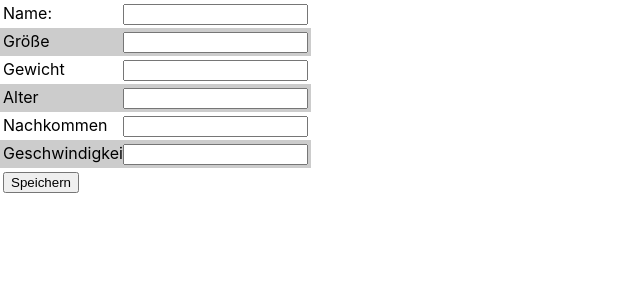
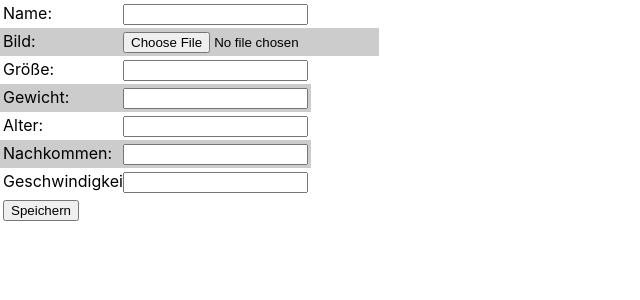
Before and after one commit to lucasm98/Supertrumpf, a React (Create React App) app: page / in a window 1280 px wide. Shown: the top 300 px of the page, without its empty margins (0-640 px from the left). Built offline with nearby package versions, Linux system fonts and the light colour scheme; the HTML template or start-up script is replaced by a standard one.

Commit message:
added File Upload

```diff
--- a/data.json
+++ b/data.json
@@ -31,7 +31,7 @@
       "speed": 50
     },
     {
-      "id": 1,
+      "id": 4,
       "name": "Krokodil",
       "image": "placeholder.png",
       "size": 5.2,
--- a/src/App.tsx
+++ b/src/App.tsx
@@ -1,7 +1,26 @@
 import React from "react";
 
 import Form from "./admin/Form";
+import axios from "axios";
 
 export default function App() {
-  return <Form onSubmit={animal => console.log(animal)}/>;
+  return (
+    <Form
+      onSubmit={animal => {
+        const data = new FormData();
+        data.append('name', animal.name);
+        data.append('image', animal.image);
+        data.append('size', animal.size.toString());
+        data.append('weight', animal.weight.toString());
+        data.append('age', animal.age.toString());
+        data.append('offspring', animal.offspring.toString());
+        data.append('speed', animal.speed.toString());
+        axios.post('http://localhost:3001/card', data, {
+          headers: {
+            'content-type': 'multipart/form-data',
+          },
+        });
+      }}
+    />
+  );
 }
--- a/src/admin/Form.tsx
+++ b/src/admin/Form.tsx
@@ -14,7 +14,7 @@ export default function Form({ onSubmit, animal: initialAnimal }: Props) {
     <StyledForm
       onSubmit={e => {
         e.preventDefault();
-        onSubmit(animal)
+        onSubmit(animal);
       }}
     >
       <Row>
@@ -26,13 +26,17 @@ export default function Form({ onSubmit, animal: initialAnimal }: Props) {
           onChange={changeProperty}
         />
       </Row>
+      <Row>
+        <Label htmlFor="image">Bild:</Label>
+        <input type="file" id="image" onChange={changeProperty}/>
+      </Row>
       {Object.keys(Animal.properties).map(property => {
         let value = (animal as any)[property];
         value = value === 0 ? '' : value;
         return (
           <Row key={property}>
             <Label htmlFor={property}>
-              {Animal.properties[property].label}
+              {Animal.properties[property].label}:
             </Label>
             <input
               type="text"
--- a/src/admin/useCardAdmin.tsx
+++ b/src/admin/useCardAdmin.tsx
@@ -3,17 +3,24 @@ import update from "immutability-helper";
 import Animal from "../Game/Animal";
 
 export default function useCardAdmin(
-  initialAnimal: Animal = new Animal('','',0,0,0,0,0)
+  initialAnimal: Animal = new Animal('', '', 0, 0, 0, 0, 0)
 ): [Animal, (event: ChangeEvent<HTMLInputElement>) => void] {
   const [animal, setAnimal] = useState<Animal>(initialAnimal);
 
   const changeProperty = useCallback(
     (event: ChangeEvent<HTMLInputElement>): void => {
-      setAnimal(animalState =>
-      update(animalState, {
-        [event.currentTarget.id]: {$set: event.currentTarget.value},
-      })
-    );
+      const id = event.currentTarget.id;
+      let value: string | File;
+      value = event.currentTarget.value;
+      if(id === 'image') {
+        value = event.currentTarget.files![0];
+      }
+      setAnimal(animalState => {
+        const newState = update(animalState, {
+          [id]: {$set: value},
+        });
+        return newState;
+      });
     },
     []
   );
```
